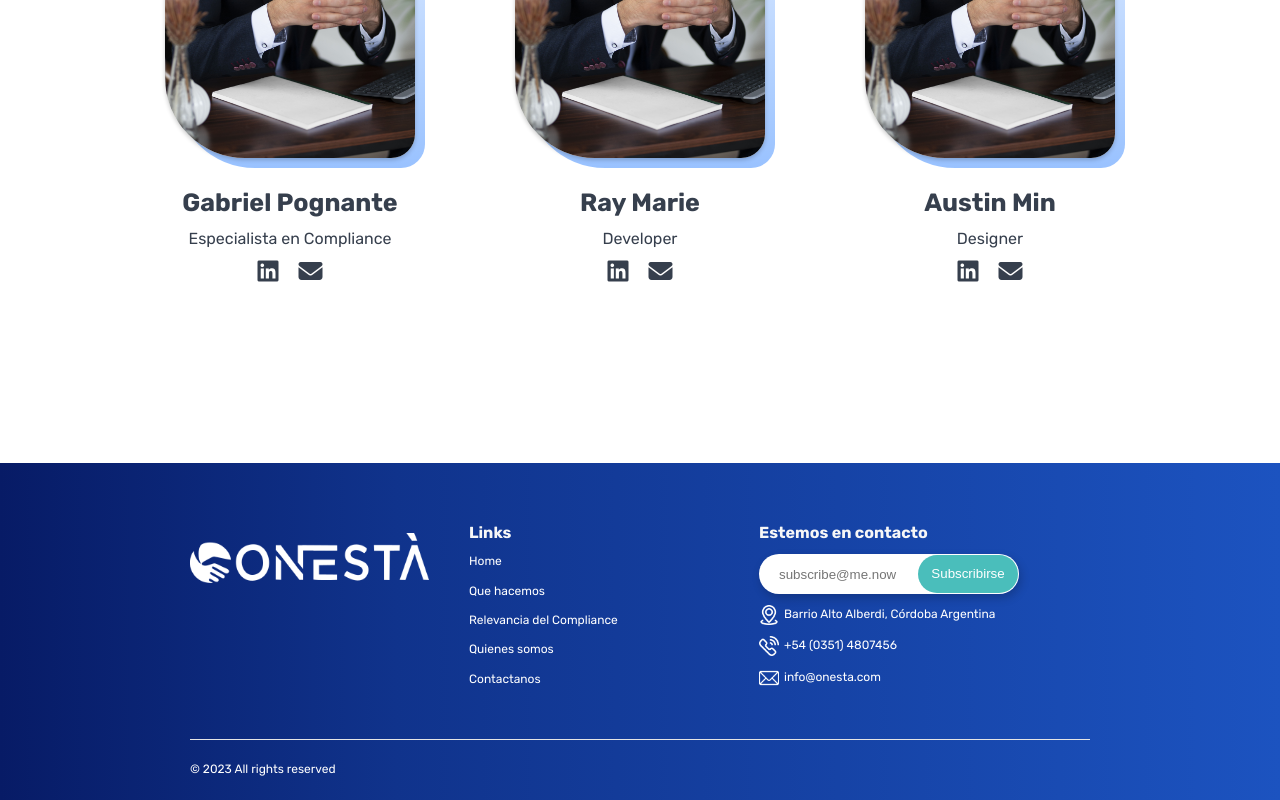
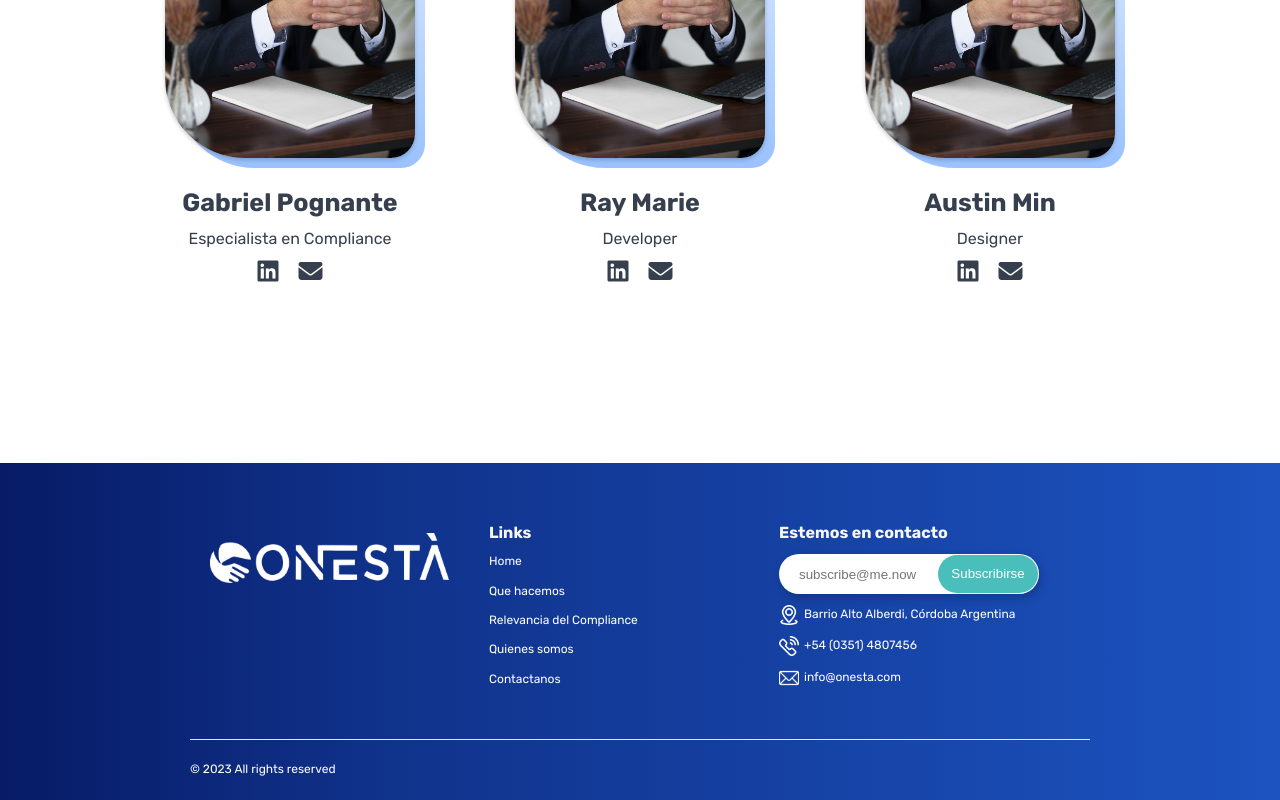
Before and after one commit to lalipognante/onestalanding-next, a Next.js app in the folder next-app/: page / in a window 1280 px wide. Shown: the part 4676-5476 px from the top of the page. Built offline with nearby package versions, Linux system fonts and the light colour scheme.

Commit message:
change whatsapp message

```diff
--- a/next-app/app/globals.css
+++ b/next-app/app/globals.css
@@ -1573,6 +1573,7 @@ footer {
 
 footer>img {
   margin-top: 10px;
+  margin-left: 20px;
   width: 239px;
   height: 50px;
 }
--- a/next-app/sections/Whatsapp.jsx
+++ b/next-app/sections/Whatsapp.jsx
@@ -5,7 +5,7 @@ import Image from 'next/image';
 export default function Whatsapp({ card }) {
   return (
     <div>
-      <a href="https://wa.me/3468560635?text=Quiero%20información%20sobre%20servicios" rel="noopener" target="_blank">
+      <a href="https://wa.me/3468560635?text=Hola,%20estoy%20interesado%20en%20conocer%20más%20sobre%20los%20servicios%20de%20ONESTÁ.%20¿Podrías%20brindarme%20más%20información?%20¡Gracias!" rel="noopener" target="_blank">
         <div className="whatsapp-button">
           <div className="text">
             <p className="desktop">Contacta a nuestro equipo</p>
```
